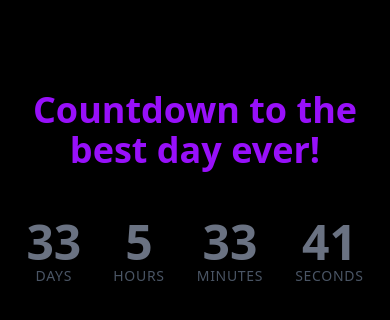
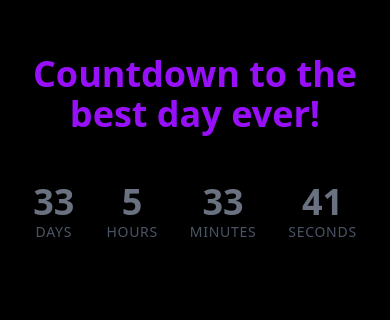
Before and after one commit to chrisstanarsenault/simple-countdown-timer, a Vue app: page / in a window 390 px wide. Shown: the part 258-578 px from the top of the page. Built offline with nearby package versions, Linux system fonts and the light colour scheme.

Commit message:
refactor: :recycle: removes top margin and descreases timer size

```diff
--- a/src/App.vue
+++ b/src/App.vue
@@ -1,6 +1,6 @@
 <template>
   <div class="bg-black w-full h-screen flex flex-col items-center justify-center">
-    <Header class="mt-20" />
+    <Header />
 
     <main>
       <Timer />
--- a/src/components/timer/timer.vue
+++ b/src/components/timer/timer.vue
@@ -4,7 +4,7 @@
 
     <div class="flex justify-center gap-8 mt-4">
       <div class="flex flex-col items-center">
-        <span class="text-5xl font-bold text-gray-500">
+        <span class="text-4xl md:text-5xl font-bold text-gray-500">
           {{ days }}
         </span>
 
@@ -14,7 +14,7 @@
       </div>
 
       <div class="flex flex-col items-center">
-        <span class="text-5xl font-bold text-gray-500">
+        <span class="text-4xl md:text-5xl font-bold text-gray-500">
           {{ hours }}
         </span>
 
@@ -24,7 +24,7 @@
       </div>
 
       <div class="flex flex-col items-center">
-        <span class="text-5xl font-bold text-gray-500">
+        <span class="text-4xl md:text-5xl font-bold text-gray-500">
           {{ minutes }}
         </span>
 
@@ -34,7 +34,7 @@
       </div>
 
       <div class="flex flex-col items-center">
-        <span class="text-5xl font-bold text-gray-500">
+        <span class="text-4xl md:text-5xl font-bold text-gray-500">
           {{ seconds }}
         </span>
 
```
